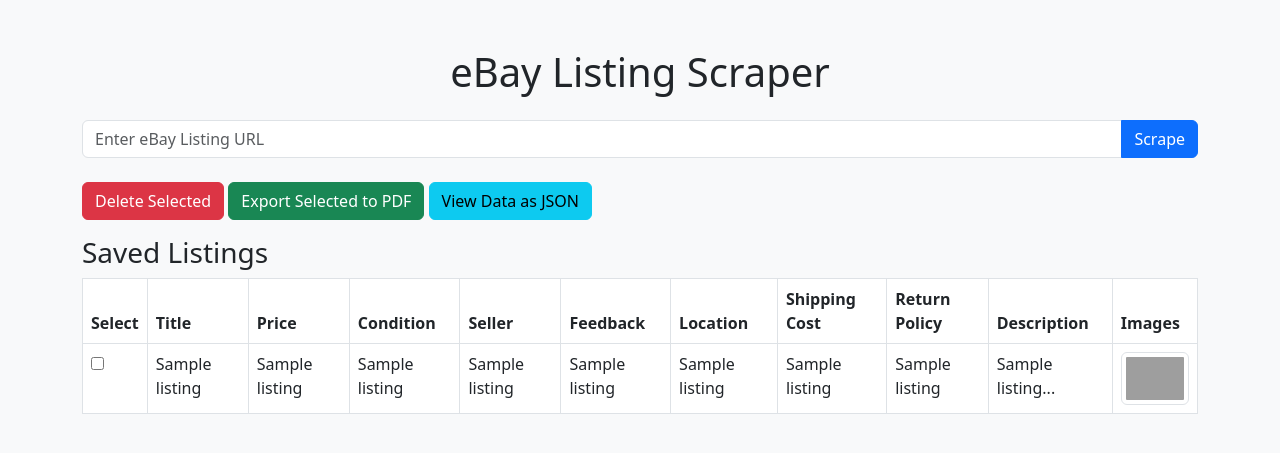
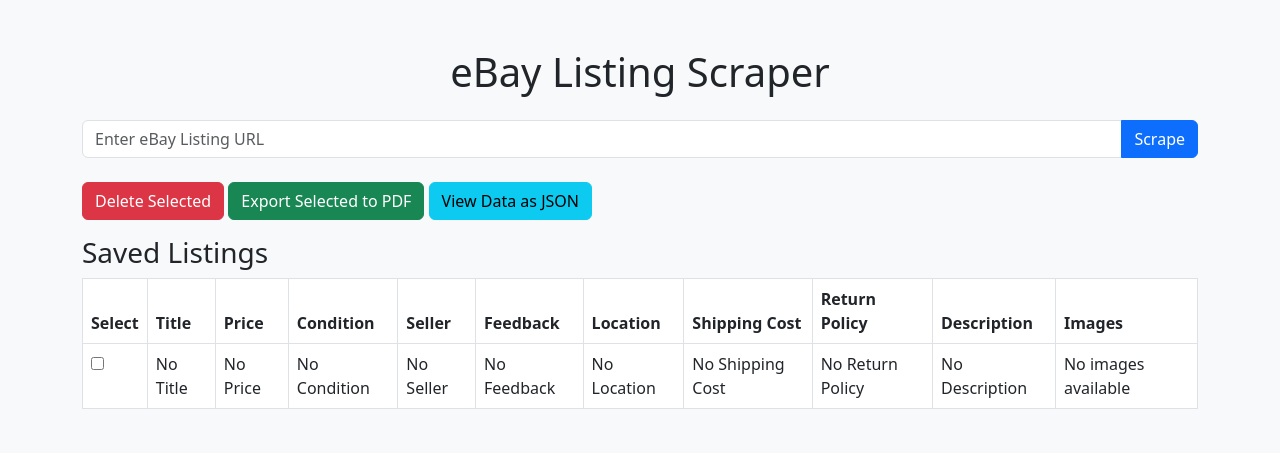
Before and after one commit to Guidedriver0/ebay_scraper, a Flask app: template templates/index.html in a window 1280 px wide. Shown: the top 453 px of the page. Run offline with Flask 3, Linux system fonts and the light colour scheme; the template is opened without the code that fills it: most values are stand-ins (such as "Sample title", 1, 10 or a date in 2020); grey boxes are pictures that could not be loaded.

Commit message:
idk any more

```diff
--- a/app.py
+++ b/app.py
@@ -46,7 +46,6 @@
     """)
     conn.commit()
     conn.close()
-
 
 def get_webdriver():
     """Initialize Selenium WebDriver."""
@@ -160,7 +159,6 @@
     conn.commit()
     conn.close()
 
-
 @app.route("/", methods=["GET", "POST"])
 def index():
     """Main page to enter URLs and view listings."""
@@ -171,7 +169,12 @@
 
     conn = sqlite3.connect(DB_FILE)
     c = conn.cursor()
-    c.execute("SELECT id, title, price, seller_name FROM listings")
+    c.execute("""
+        SELECT id, title, price, condition, seller_name,
+               seller_feedback_score, shipping_location,
+               shipping_cost, return_policy, description, image_urls
+        FROM listings
+    """)
     listings = c.fetchall()
     conn.close()
 
--- a/templates/index.html
+++ b/templates/index.html
@@ -48,19 +48,23 @@
                     {% for listing in listings %}
                     <tr>
                         <td><input type="checkbox" name="selected_ids" value="{{ listing[0] }}"></td>
-                        <td>{{ listing[1] }}</td>
-                        <td>{{ listing[2] }}</td>
-                        <td>{{ listing[3] }}</td>
-                        <td>{{ listing[4] }}</td>
-                        <td>{{ listing[5] }}</td>
-                        <td>{{ listing[6] }}</td>
-                        <td>{{ listing[7] }}</td>
-                        <td>{{ listing[8] }}</td>
-                        <td>{{ listing[9][:200] }}...</td>  <!-- Shortened description -->
+                        <td>{{ listing[1] if listing|length > 1 else "No Title" }}</td>
+                        <td>{{ listing[2] if listing|length > 2 else "No Price" }}</td>
+                        <td>{{ listing[3] if listing|length > 3 else "No Condition" }}</td>
+                        <td>{{ listing[4] if listing|length > 4 else "No Seller" }}</td>
+                        <td>{{ listing[5] if listing|length > 5 else "No Feedback" }}</td>
+                        <td>{{ listing[6] if listing|length > 6 else "No Location" }}</td>
+                        <td>{{ listing[7] if listing|length > 7 else "No Shipping Cost" }}</td>
+                        <td>{{ listing[8] if listing|length > 8 else "No Return Policy" }}</td>
+                        <td>{{ listing[9][:200] + "..." if listing|length > 9 and listing[9] else "No Description" }}</td>
                         <td>
-                            {% for img in listing[10].split('; ') %}
-                                <img src="{{ img }}" class="img-thumbnail" width="75">
-                            {% endfor %}
+                            {% if listing|length > 10 and listing[10] %}
+                                {% for img in listing[10].split('; ') %}
+                                    <img src="{{ img }}" class="img-thumbnail" width="75">
+                                {% endfor %}
+                            {% else %}
+                                No images available
+                            {% endif %}
                         </td>
                     </tr>
                     {% endfor %}
@@ -99,22 +103,6 @@
                                 <input class="form-check-input" type="checkbox" name="selected_fields" value="seller_feedback_score">
                                 <label class="form-check-label">Seller Feedback Score</label>
                             </div>
-                            <div class="form-check">
-                                <input class="form-check-input" type="checkbox" name="selected_fields" value="shipping_location">
-                                <label class="form-check-label">Shipping Location</label>
-                            </div>
-                            <div class="form-check">
-                                <input class="form-check-input" type="checkbox" name="selected_fields" value="shipping_cost">
-                                <label class="form-check-label">Shipping Cost</label>
-                            </div>
-                            <div class="form-check">
-                                <input class="form-check-input" type="checkbox" name="selected_fields" value="return_policy">
-                                <label class="form-check-label">Return Policy</label>
-                            </div>
-                            <div class="form-check">
-                                <input class="form-check-input" type="checkbox" name="selected_fields" value="description">
-                                <label class="form-check-label">Description</label>
-                            </div>
                         </form>
                     </div>
                     <div class="modal-footer">
@@ -151,7 +139,6 @@
         let pdfForm = document.getElementById("pdfForm");
         let actionForm = document.getElementById("actionForm");
 
-        // Append selected fields dynamically
         pdfForm.querySelectorAll('input[name="selected_fields"]:checked').forEach(field => {
             let hiddenInput = document.createElement("input");
             hiddenInput.type = "hidden";
@@ -160,7 +147,6 @@
             actionForm.appendChild(hiddenInput);
         });
 
-        // Submit form
         actionForm.action = "/export_pdf";
         actionForm.submit();
     }
```
